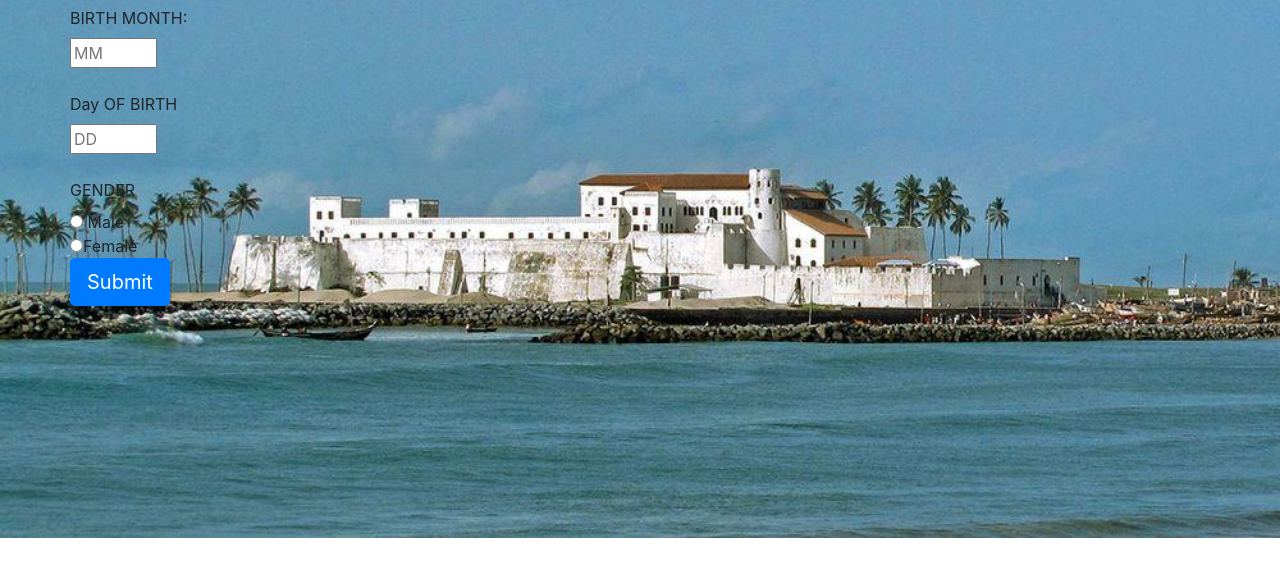
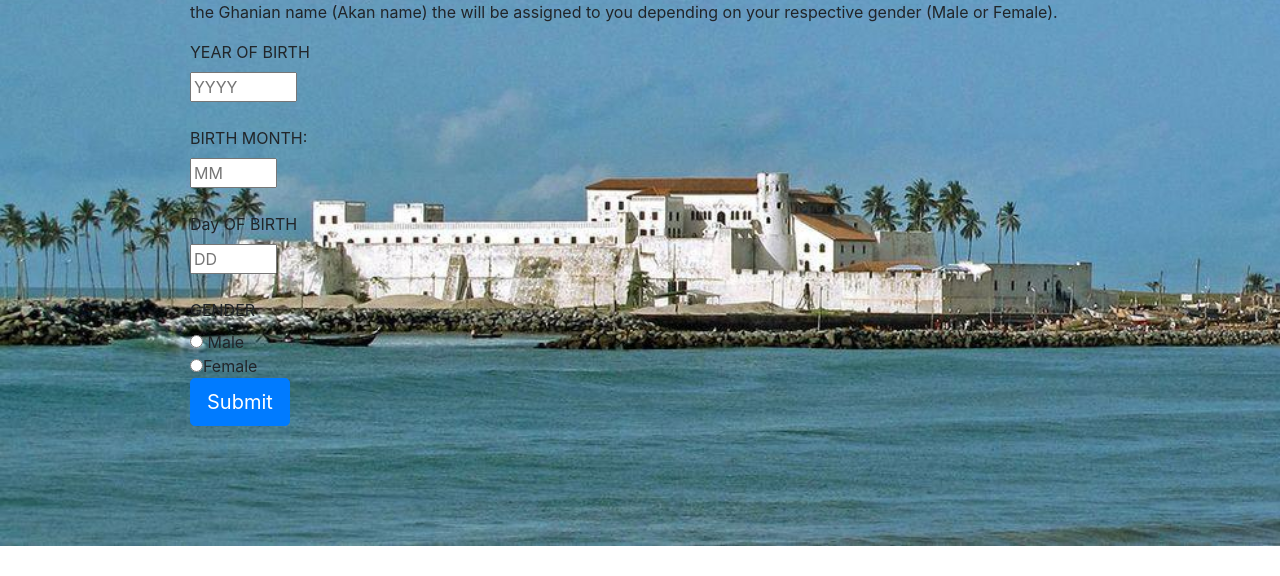
Before and after one commit to othirakevin/akan-name, a plain HTML site: page akan-name.html in a window 1280 px wide. Shown: the part 224-800 px from the top of the page. Drawn offline with nearby package versions, Linux system fonts and the light colour scheme.

Commit message:
added box-model styling

```diff
--- a/akan-name.html
+++ b/akan-name.html
@@ -30,6 +30,7 @@
 </style>
 <body>
 	<div class="container">
+    <div class="text-box">
         <div class="row">
           <div class="page-header">
             <h1>AKAN NAMING  SYSTEM </h1>
@@ -57,5 +58,6 @@
         </div>
         <script src="js/script.js"></script>
       </div>
+	</div>
 </body>
 </html>
--- a/css/styles.css
+++ b/css/styles.css
@@ -1,3 +1,11 @@
+.text-box{
+  margin: 20px;
+  padding: 100px;
+
+
+}
+
+
 body{
   background-image: url("images/backimage.jpeg");
   background-repeat: no-repeat;
```
Lines whose indentation alone changed are shown as unchanged.
